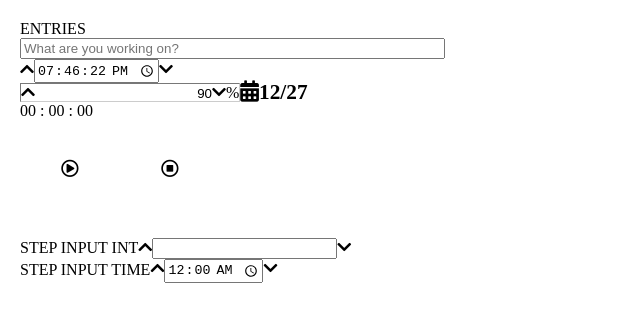
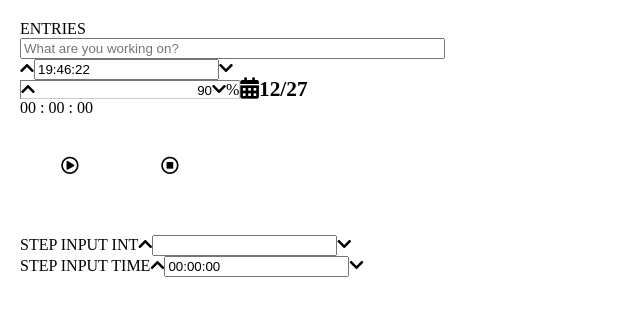
Before and after one commit to ericasu33/sprig, a React (Create React App) app: page / in a window 1280 px wide. Shown: the top 322 px of the page, without its empty margins (0-640 px from the left). Built offline with nearby package versions, Linux system fonts and the light colour scheme.

Commit message:
WIP make StepInputTime work as text input; TODO control which h:m:s to display

```diff
--- a/src/App.js
+++ b/src/App.js
@@ -15,7 +15,7 @@ function App() {
       STEP INPUT TIME
       <StepInputTime
         value={new Date(0)}
-        format={['h', 'm']}
+        format={['h', 'm', 's']}
         stepSize={1000 * 60*5}
       />
     </div>
--- a/src/components/Entries.jsx
+++ b/src/components/Entries.jsx
@@ -74,7 +74,7 @@ function Entries() {
         <div>
           <StepInputTime
             name='startTime'
-            format='hh:mm'
+            format={['h', 'm']}
             // time={getLocalTimeNow}
             // h={getLocalTimeNow.getHours()}
             // m={getLocalTimeNow.getMinutes()}
--- a/src/components/StepInputTime.jsx
+++ b/src/components/StepInputTime.jsx
@@ -19,28 +19,39 @@ const StepInputTime = function(props) {
   const m = value.getMinutes()
   // value.setMinutes(m + 5)
   const s = value.getSeconds()
-  console.log('h:m:s', h, ':', m, ':', s);
-  console.log('`${h}:${m}`', `${h}:${m}`);
+  // console.log('h:m:s', h, ':', m, ':', s);
+  // console.log('`${h}:${m}`', `${h}:${m}`);
 
-  const timeStr = value.toLocaleTimeString(['en-GB']);
+  const timeStr = value.toLocaleTimeString([], {
+    hour12: false,
+    hour: '2-digit',
+    minute: '2-digit',
+    second: '2-digit'
+  });
   console.log('timeStr:', timeStr);
 
-  const stepValue = (value, sign, stepSize = props.stepSize || 1000 * 60) => {
+  const stepValue = function (value, sign, stepSize = props.stepSize || 1000 * 60) {
     return new Date(Number(value) + sign * Number(stepSize))
+  }
+
+  const getDateFromInputStr = function(inputStr) {
+    const [h, m, s] = inputStr.split(':')
+    console.log('h:m:s', h, ':', m, ':', s);
   }
 
   return (
     <>
-      <i className="fa fa-chevron-up" onClick={e=>setValue(prev => stepValue(prev, 1))}></i>
+      <i className="fa fa-chevron-up" onClick={e => setValue(prev => stepValue(prev, 1))}></i>
       <input
         // value={`${h}:${m}`}
         value={timeStr}
         // onChange={e => setValue(e.target.value)}
-        onChange={e => console.log(e.target.value)}
+        onChange={e => getDateFromInputStr(e.target.value)}
+        // onChange={e => console.log('--- input value is:', typeof e.target.value)}
         name={props.name}
-        type='time'
+        type='text'
       />
-      <i className="fa fa-chevron-down" onClick={e=>setValue(prev => stepValue(prev, -1))}></i>
+      <i className="fa fa-chevron-down" onClick={e => setValue(prev => stepValue(prev, -1))}></i>
     </>
   )
 }
```
